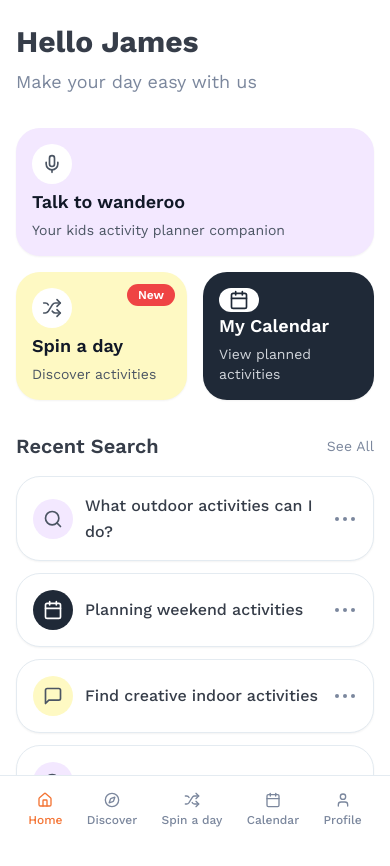
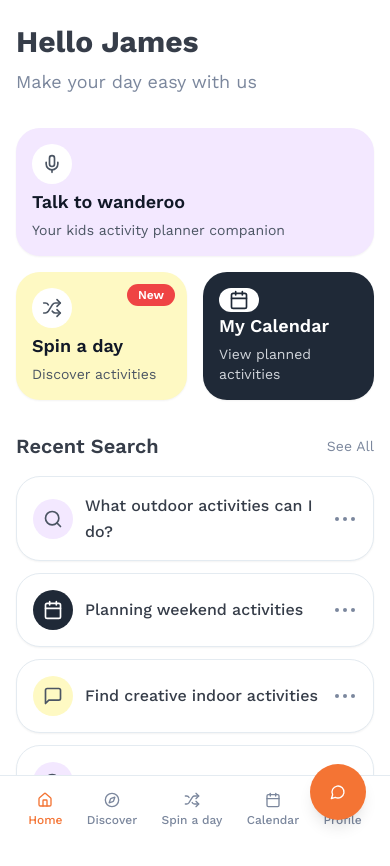
Before and after one commit to pedro-smartling/wanderoo, a React (Vite) app: page / in a window 390 px wide. Shown: the top 866 px of the page. Built offline with nearby package versions, Linux system fonts and the light colour scheme.

Commit message:
Add chat button to all pages
Move the chat button to the bottom right corner of every page for mobile view.

```diff
--- a/src/App.tsx
+++ b/src/App.tsx
@@ -2,7 +2,9 @@ import { Toaster } from "@/components/ui/toaster";
 import { Toaster as Sonner } from "@/components/ui/sonner";
 import { TooltipProvider } from "@/components/ui/tooltip";
 import { QueryClient, QueryClientProvider } from "@tanstack/react-query";
-import { BrowserRouter, Routes, Route } from "react-router-dom";
+import { BrowserRouter, Routes, Route, useNavigate } from "react-router-dom";
+import { Button } from "@/components/ui/button";
+import { MessageCircle } from "lucide-react";
 import Home from "./pages/Home";
 import Chat from "./pages/Chat";
 import Index from "./pages/Index";
@@ -11,6 +13,20 @@ import Discover from "./pages/Discover";
 import NotFound from "./pages/NotFound";
 
 const queryClient = new QueryClient();
+
+const FloatingChatButton = () => {
+  const navigate = useNavigate();
+
+  return (
+    <Button
+      onClick={() => navigate('/chat')}
+      size="icon"
+      className="fixed bottom-6 right-6 z-[9999] h-14 w-14 rounded-full bg-primary hover:bg-primary/90 shadow-lg hover:shadow-xl transition-all duration-200 hover:scale-105"
+    >
+      <MessageCircle className="h-6 w-6 text-primary-foreground" />
+    </Button>
+  );
+};
 
 const App = () => (
   <QueryClientProvider client={queryClient}>
@@ -27,6 +43,7 @@ const App = () => (
           {/* ADD ALL CUSTOM ROUTES ABOVE THE CATCH-ALL "*" ROUTE */}
           <Route path="*" element={<NotFound />} />
         </Routes>
+        <FloatingChatButton />
       </BrowserRouter>
     </TooltipProvider>
   </QueryClientProvider>
--- a/src/pages/Index.tsx
+++ b/src/pages/Index.tsx
@@ -1,6 +1,5 @@
 import React, { useState } from 'react';
 import { useNavigate } from 'react-router-dom';
-import { MessageCircle } from 'lucide-react';
 import WelcomeHeader from '@/components/WelcomeHeader';
 import CategoryFilters from '@/components/CategoryFilters';
 import WanderoSlotMachine from '@/components/WanderoSlotMachine';
@@ -191,14 +190,6 @@ const Index = () => {
         />
       </div>
 
-      {/* Floating AI Chat Button */}
-      <Button
-        onClick={() => navigate('/chat')}
-        size="icon"
-        className="fixed bottom-6 right-6 z-[9999] h-14 w-14 rounded-full bg-primary hover:bg-primary/90 shadow-lg hover:shadow-xl transition-all duration-200 hover:scale-105"
-      >
-        <MessageCircle className="h-6 w-6 text-primary-foreground" />
-      </Button>
     </div>
   );
 };
```
